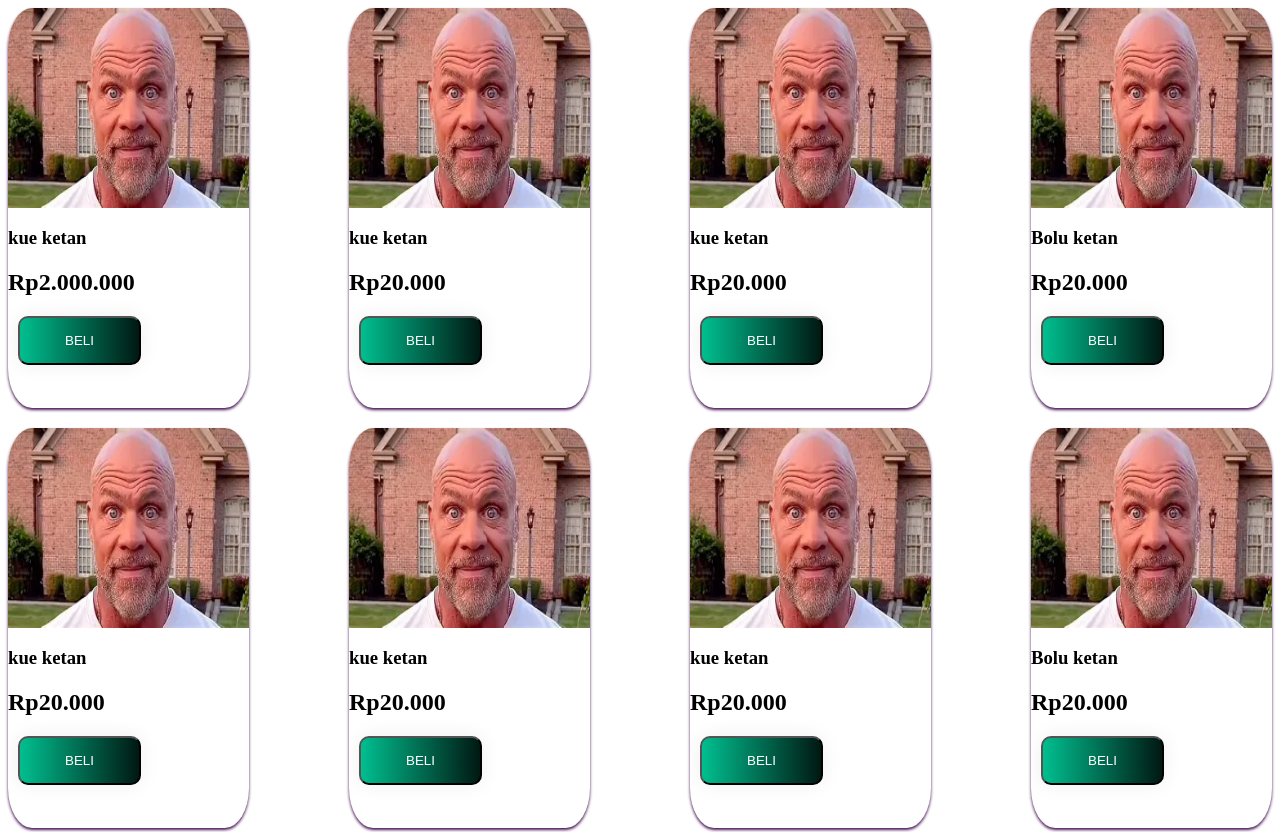
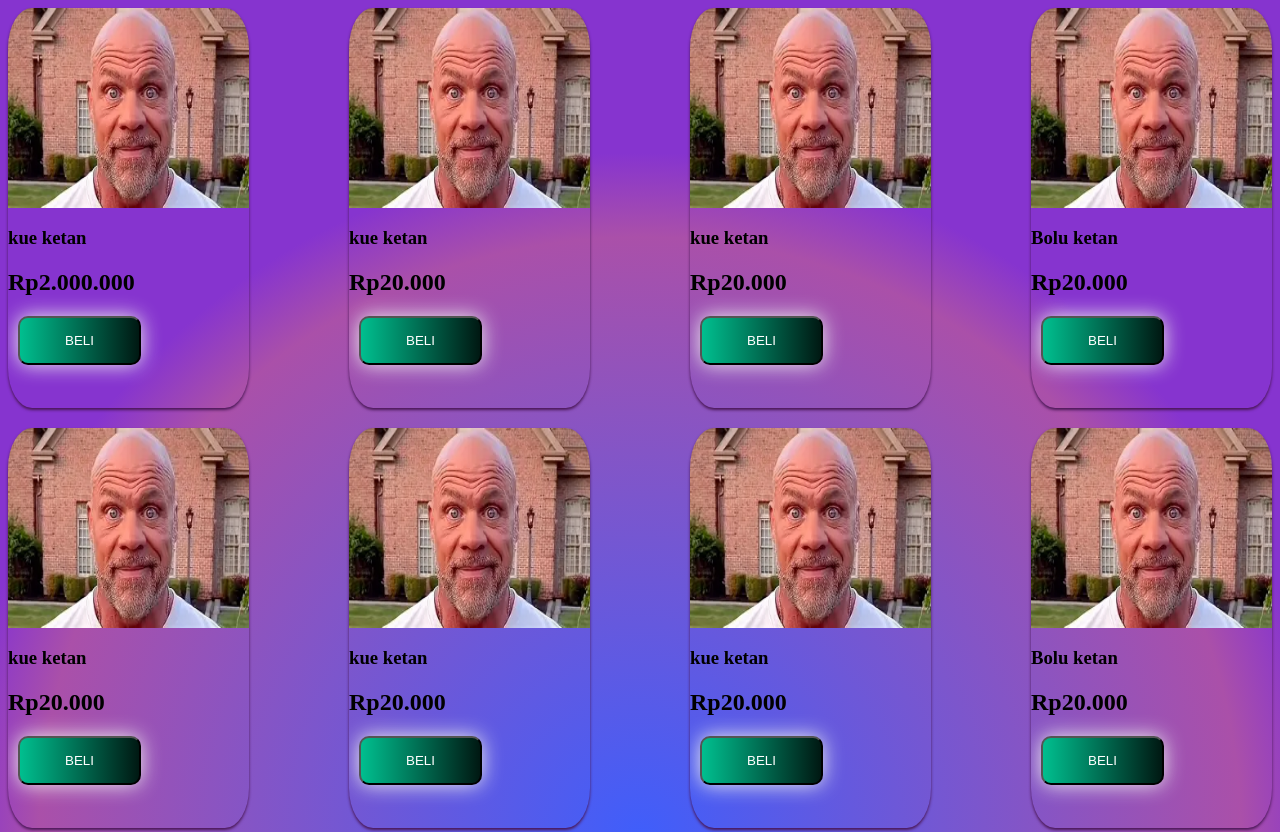
Before and after one commit to Ardi-Pebriyan/Store, a plain HTML site: page index.html in a window 1280 px wide. Shown: the top 832 px of the page. Drawn offline with Linux system fonts and the light colour scheme.

Commit message:
memperbarui

```diff
--- a/style.css
+++ b/style.css
@@ -8,6 +8,10 @@
   justify-content: center;
   gap:100px;
   margin-top: 20px;
+}
+body{
+  background: #3F5EFB;
+background: radial-gradient(circle, rgba(63, 94, 251, 1) 0%, rgba(170, 80, 169, 1) 57%, rgba(134, 52, 207, 1) 65%);
 }
 .card:hover{
   background-color:aqua;
```
